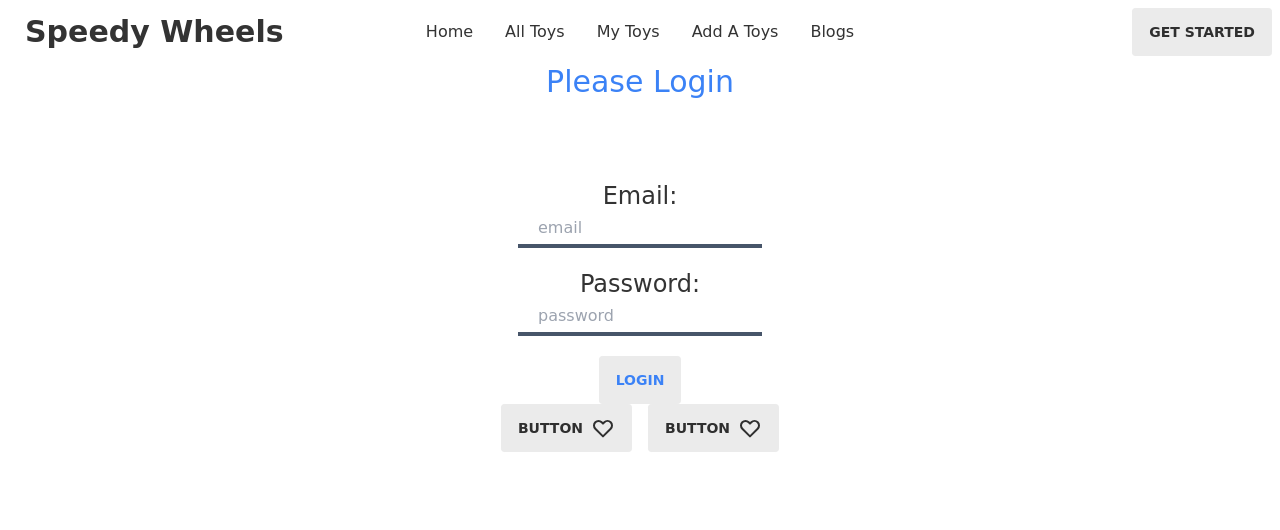
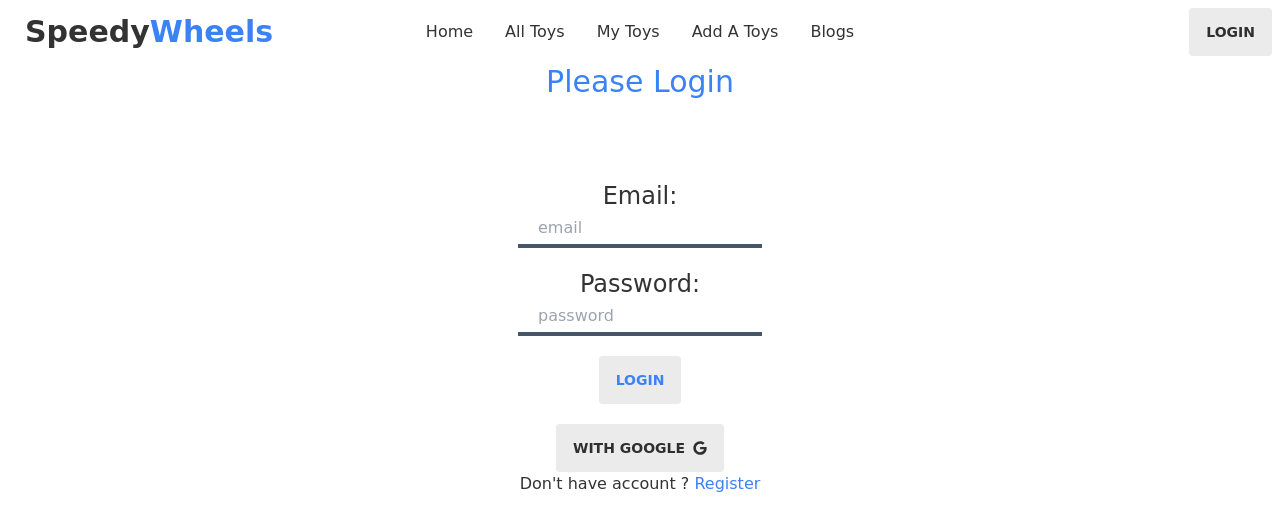
Before and after one commit to ptan01/speedy-wheels-client, a React (Vite) app: page /login in a window 1280 px wide. Shown: the top 530 px of the page. Built offline with nearby package versions, Linux system fonts and the light colour scheme; no server answers.

Commit message:
login register complite

```diff
--- a/package.json
+++ b/package.json
@@ -14,6 +14,7 @@
     "firebase": "^9.22.0",
     "react": "^18.2.0",
     "react-dom": "^18.2.0",
+    "react-icons": "^4.8.0",
     "react-router-dom": "^6.11.2",
     "react-tabs": "^6.0.1"
   },
--- a/src/pages/login&reg/Login.jsx
+++ b/src/pages/login&reg/Login.jsx
@@ -1,6 +1,11 @@
-import React from 'react';
+import React, { useContext } from 'react';
+import { AuthContext } from '../../provider/AuthProvider';
+import { FaBeer, FaGoogle, FaGithub } from 'react-icons/fa';
+import { Link } from 'react-router-dom';
 
 const Login = () => {
+
+    const { loginUser } = useContext(AuthContext)
 
 
 
@@ -9,6 +14,15 @@ const Login = () => {
         const email = e.target.email.value;
         const pass = e.target.password.value;
         console.log(email, pass)
+
+        loginUser(email, pass)
+            .then(result => {
+                const user = result.user;
+                console.log(user)
+            })
+            .catch(err => {
+                console.log(err.message)
+            })
     }
 
 
@@ -29,16 +43,11 @@ const Login = () => {
                         <input className='btn text-blue-500' type="submit" value="Login" />
                     </div>
                 </form>
-                <div className='flex gap-4 justify-center'>
-                    <button className="btn gap-2">
-                        Button
-                        <svg xmlns="http://www.w3.org/2000/svg" className="h-6 w-6" fill="none" viewBox="0 0 24 24" stroke="currentColor"><path strokeLinecap="round" strokeLinejoin="round" strokeWidth="2" d="M4.318 6.318a4.5 4.5 0 000 6.364L12 20.364l7.682-7.682a4.5 4.5 0 00-6.364-6.364L12 7.636l-1.318-1.318a4.5 4.5 0 00-6.364 0z" /></svg>
-                    </button>
-                    <button className="btn gap-2">
-                        Button
-                        <svg xmlns="http://www.w3.org/2000/svg" className="h-6 w-6" fill="none" viewBox="0 0 24 24" stroke="currentColor"><path strokeLinecap="round" strokeLinejoin="round" strokeWidth="2" d="M4.318 6.318a4.5 4.5 0 000 6.364L12 20.364l7.682-7.682a4.5 4.5 0 00-6.364-6.364L12 7.636l-1.318-1.318a4.5 4.5 0 00-6.364 0z" /></svg>
-                    </button>
-                </div>
+                <button className="btn mt-5 gap-2">
+                   With Google
+                    <FaGoogle />
+                </button>
+                <p>Don't have account ? <Link className='text-blue-500' to='/registration'>Register</Link></p>
             </div>
         </div>
     );
--- a/src/pages/login&reg/Registration.jsx
+++ b/src/pages/login&reg/Registration.jsx
@@ -1,7 +1,11 @@
-import React from 'react';
+import React, { useContext } from 'react';
+import { AuthContext } from '../../provider/AuthProvider';
+import { updateProfile } from 'firebase/auth';
+import { Link } from 'react-router-dom';
 
 const Registration = () => {
 
+    const {createUser} = useContext(AuthContext)
 
     const handleRegister = (e)=> {
         e.preventDefault()
@@ -10,6 +14,22 @@ const Registration = () => {
         const pass = e.target.password.value ;
         const photo = e.target.photo.value ;
         console.log(name, email, pass, photo)
+
+        createUser(email, pass)
+        .then(result => {
+            const user = result.user ;
+            updateProfile(user, {displayName: name , photoURL : photo})
+            .then(()=> {
+
+            })
+            .catch(err=> {
+                console.log(err.message)
+            })
+            console.log(user)
+        })
+        .catch(err => {
+            console.log(err.message)
+        })
     }
 
 
@@ -37,9 +57,10 @@ const Registration = () => {
                     </div>
                 </div>
                 <div className='text-center mt-5'>
-                    <input className='btn text-blue-500' type="submit" value="Login" />
+                    <input className='btn text-blue-500' type="submit" value="Register" />
                 </div>
             </form>
+            <p className='text-center'>Already Have An Account ? <Link className='text-blue-500' to='/login'>Login</Link></p>
         </div>
     );
 };
--- a/src/provider/AuthProvider.jsx
+++ b/src/provider/AuthProvider.jsx
@@ -1,5 +1,5 @@
-import React, { createContext } from 'react';
-import {getAuth} from 'firebase/auth'
+import React, { createContext, useEffect, useState } from 'react';
+import {createUserWithEmailAndPassword, getAuth, onAuthStateChanged, signInWithEmailAndPassword, signOut} from 'firebase/auth'
 import app from '../firebase/firebase';
 
 export const AuthContext = createContext()
@@ -9,12 +9,45 @@ const auth = getAuth(app)
 
 const AuthProvider = ({children}) => {
 
+    const [user , setUser] = useState(null);
+    const [loading, setLoading] = useState(true);
 
-    const tanjim = 'hellow tanjim'
+    const createUser = (email, pass) => {
+        setLoading(true)
+        return createUserWithEmailAndPassword(auth, email, pass)
+    }
+
+    const loginUser = (email, pass)=> {
+        setLoading(true)
+        return signInWithEmailAndPassword(auth, email, pass)
+    }
+
+    const logOut = ()=>  {
+        setLoading(true)
+        return signOut(auth)
+    }
+
+
+
+
+
+
+    useEffect(()=> {
+        const unsubscribe = onAuthStateChanged(auth, logedUser => {
+            setLoading(false)
+            setUser(logedUser)
+            console.log(logedUser)
+        })
+        return ()=> unsubscribe()
+    },[])
 
 
     const authInfo = {
-        tanjim
+        user,
+        loading,
+        createUser,
+        loginUser,
+        logOut
     }
 
 
--- a/src/shared/Navbar.jsx
+++ b/src/shared/Navbar.jsx
@@ -1,7 +1,21 @@
-import React from 'react';
-import { Link } from 'react-router-dom';
+import React, { useContext } from 'react';
+import { Link, NavLink } from 'react-router-dom';
+import { AuthContext } from '../provider/AuthProvider';
 
 const Navbar = () => {
+
+    const {user, logOut} = useContext(AuthContext)
+
+    const handleLogOut = ()=> {
+        logOut()
+        .then(()=> {
+
+        })
+        .catch((err)=> {
+            console.log(err)
+        })
+    }
+
     return (
         <div className="navbar bg-base-100">
             <div className="navbar-start">
@@ -17,19 +31,21 @@ const Navbar = () => {
                         <li><Link to='/blogs'>Blogs</Link></li>
                     </ul>
                 </div>
-                <a className="btn btn-ghost normal-case text-3xl">Speedy Wheels</a>
+                <a className="btn btn-ghost normal-case text-3xl">Speedy <span className='text-blue-500'>Wheels</span></a>
             </div>
             <div className="navbar-center hidden lg:flex">
                 <ul className="menu menu-horizontal px-1">
-                    <li><Link to='/'>Home</Link></li>
-                    <li><Link to='/all-toys'>All Toys</Link></li>
-                    <li><Link to='/my-toys'>My Toys</Link></li>
-                    <li><Link to='/add-toys'>Add A Toys</Link></li>
-                    <li><Link to='/blogs'>Blogs</Link></li>
+                    <li><NavLink className={({isActive})=> isActive ? 'text-blue-500' : ""} to='/'>Home</NavLink></li>
+                    <li><NavLink className={({isActive})=> isActive ? 'text-blue-500' : ""} to='/all-toys'>All Toys</NavLink></li>
+                    <li><NavLink className={({isActive})=> isActive ? 'text-blue-500' : ""} to='/my-toys'>My Toys</NavLink></li>
+                    <li><NavLink className={({isActive})=> isActive ? 'text-blue-500' : ""} to='/add-toys'>Add A Toys</NavLink></li>
+                    <li><NavLink className={({isActive})=> isActive ? 'text-blue-500' : ""} to='/blogs'>Blogs</NavLink></li>
                 </ul>
             </div>
             <div className="navbar-end">
-                <a className="btn">Get started</a>
+                {
+                    user ? <button onClick={handleLogOut} className='btn'>Log Out</button> : <Link className='btn' to='/login'>Login</Link>
+                }
             </div>
         </div>
     );
```
Also changed, not shown: 1 other file (tests, documents, lock files or other folders).
